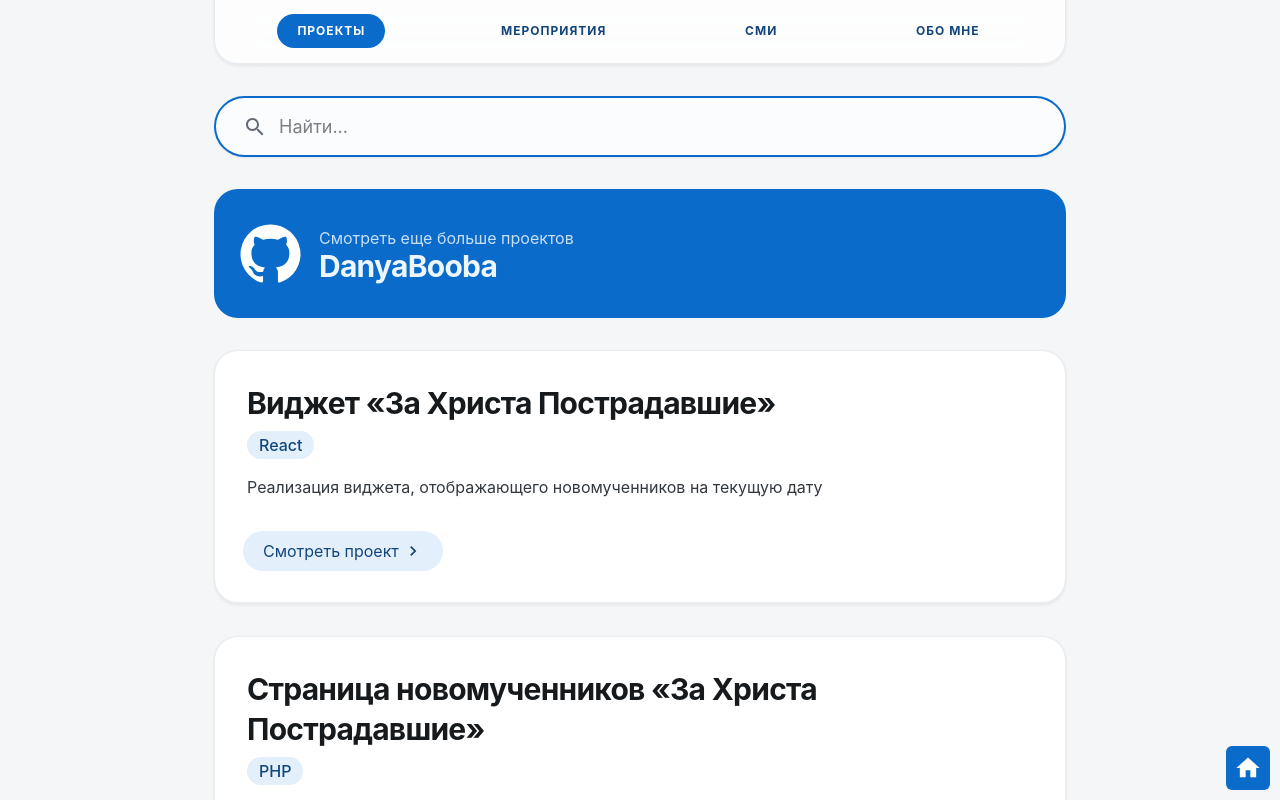
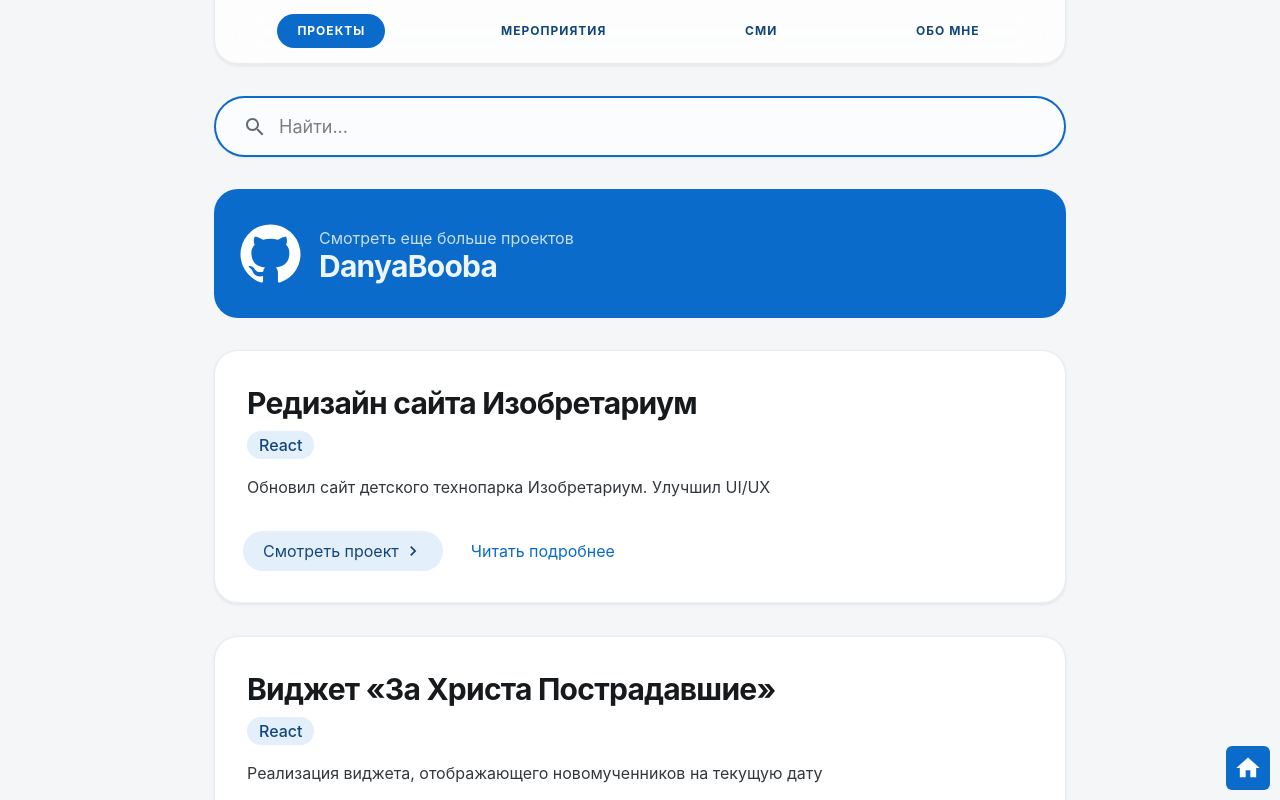
Before and after one commit to DanyaBooba/dybka-ru, a React (Vite) app in the folder app/: page /projects in a window 1280 px wide. Shown: the top 800 px of the page. Built offline with nearby package versions, Linux system fonts and the light colour scheme.

Commit message:
Добавляет новый проект

```diff
--- a/app/src/components/blocks/ShowBlock/ShowBlock.tsx
+++ b/app/src/components/blocks/ShowBlock/ShowBlock.tsx
@@ -87,7 +87,7 @@ export function ShowBlockImage({ imageCap, title, desc, date, link }: PropsImage
     )
 }
 
-export function ShowBlockProject({ fullTitle, subtitle, stack, link, github }) {
+export function ShowBlockProject({ fullTitle, subtitle, stack, link, github, button }) {
     return (
         <Sheet sx={{
             borderColor: currentTheme().showBlock.borderColor,
@@ -140,6 +140,12 @@ export function ShowBlockProject({ fullTitle, subtitle, stack, link, github }) {
                     <Link href={`//github.com/DanyaBooba/${github}`} sx={{ backgroundColor: 'transparent !important' }}
                         target="_blank" variant="plain">
                         Открыть страницу GitHub
+                    </Link>
+                )}
+                {!!button && (
+                    <Link href={button?.link} sx={{ backgroundColor: 'transparent !important' }}
+                        target="_blank" variant="plain">
+                        {button?.name}
                     </Link>
                 )}
             </Box>
--- a/app/src/data/projects/projects.js
+++ b/app/src/data/projects/projects.js
@@ -1,4 +1,17 @@
 export const projects = [
+    {
+        title: 'Редизайн сайта Изобретариум',
+        fullTitle: 'Редизайн сайта Изобретариум',
+        subtitle: 'Обновил сайт детского технопарка Изобретариум. Улучшил UI/UX',
+        stack: [
+            'React'
+        ],
+        link: 'https://izobretarium.ru',
+        button: {
+            name: 'Читать подробнее',
+            link: 'https://aquariumsocial.t.me'
+        }
+    },
     {
         title: 'Виджет «За Христа Пострадавшие»',
         fullTitle: 'Виджет «За Христа Пострадавшие»',
--- a/app/src/pages/Projects/PageProjects.tsx
+++ b/app/src/pages/Projects/PageProjects.tsx
@@ -55,6 +55,7 @@ function PageProjects() {
                     stack={item.stack}
                     link={item.link}
                     github={item?.github}
+                    button={item?.button}
                     key={index}
                 />
             ))}
```
